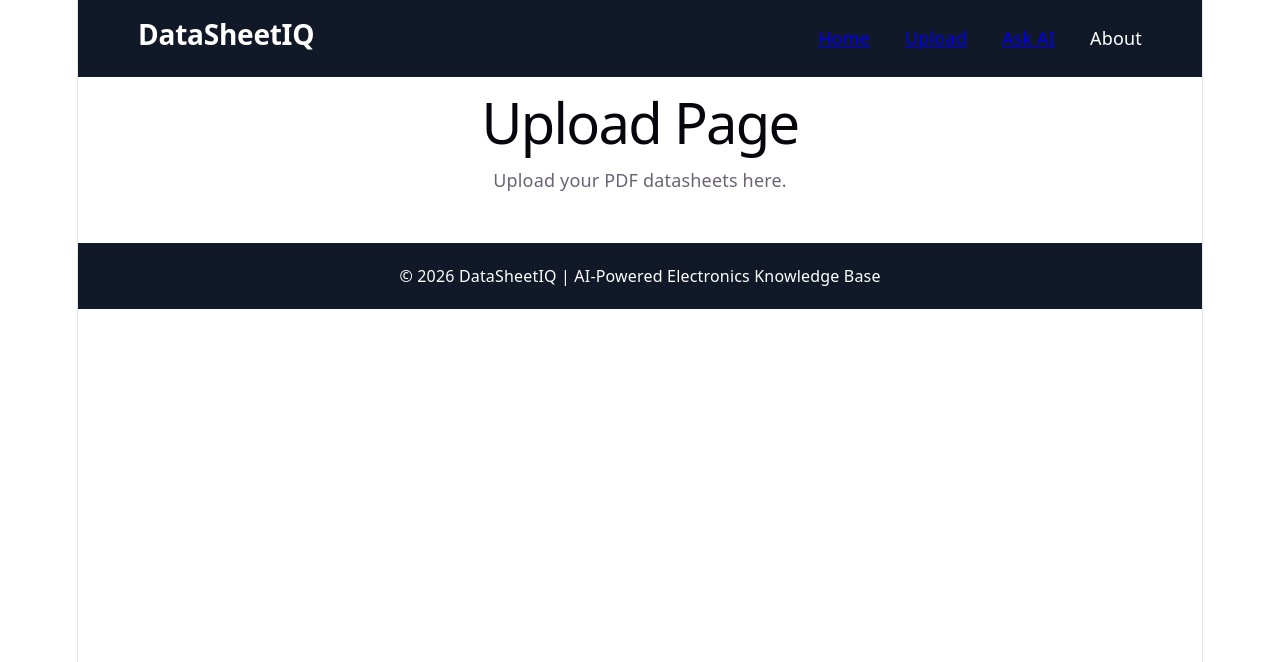
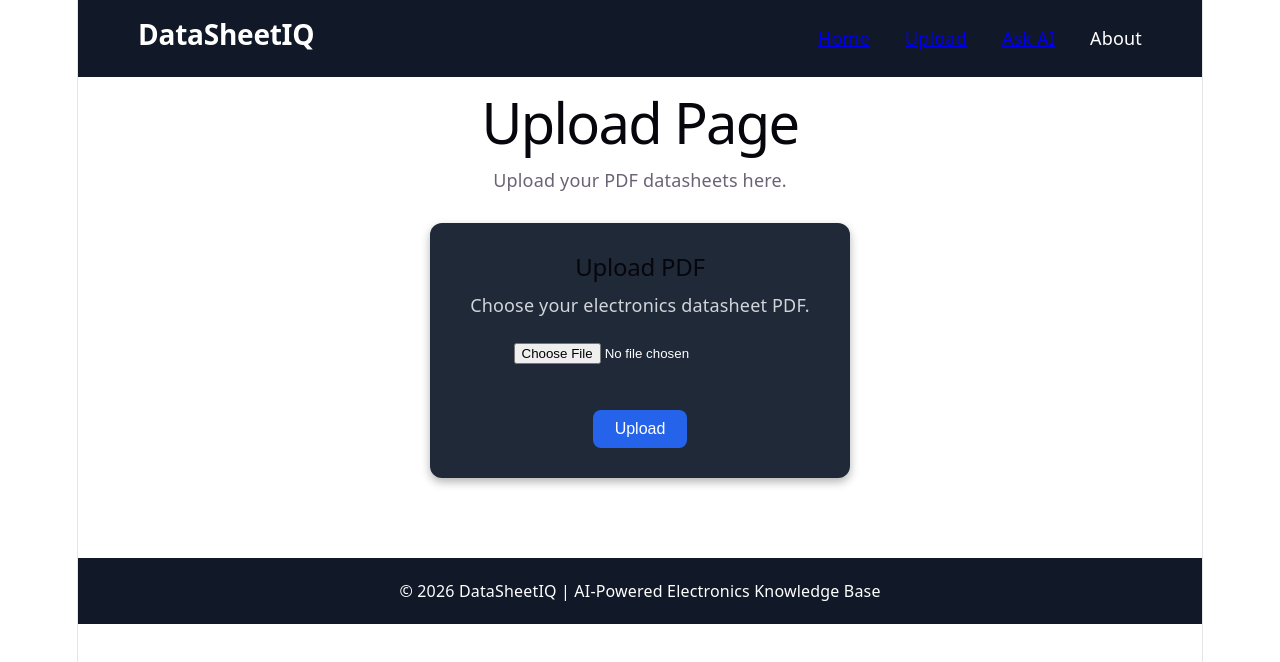
Before and after one commit to Sharmasahil-git/AI-Powered-Electronics-Knowledge-Base, a React app in the folder frontend/: page /upload in a window 1280 px wide. Shown: the top 662 px of the page. Built offline with nearby package versions, Linux system fonts and the light colour scheme; the HTML template or start-up script is replaced by a standard one.

Commit message:
Build Upload Page UI

```diff
--- a/frontend/src/components/UploadBox.jsx
+++ b/frontend/src/components/UploadBox.jsx
@@ -0,0 +1,18 @@
+import "../styles/UploadBox.css";
+function UploadBox() {
+  return (
+    <div className="upload-box">
+      <h2>Upload PDF</h2>
+      <p>Choose your electronics datasheet PDF.</p>
+
+      <input type="file" accept=".pdf" />
+
+      <br />
+      <br />
+
+      <button>Upload</button>
+    </div>
+  );
+}
+
+export default UploadBox;
--- a/frontend/src/pages/Upload.jsx
+++ b/frontend/src/pages/Upload.jsx
@@ -1,8 +1,10 @@
+import UploadBox from "../components/UploadBox";
 function Upload() {
   return (
     <div>
       <h1>Upload Page</h1>
       <p>Upload your PDF datasheets here.</p>
+      <UploadBox />
     </div>
   );
 }
--- /dev/null
+++ b/frontend/src/styles/UploadBox.css
@@ -0,0 +1,37 @@
+.upload-box {
+  width: 420px;
+  margin: 30px auto;
+  padding: 30px;
+  background-color: #1f2937;
+  border-radius: 12px;
+  text-align: center;
+  color: white;
+  box-shadow: 0 4px 10px rgba(0, 0, 0, 0.3);
+}
+
+.upload-box h2 {
+  margin-bottom: 10px;
+}
+
+.upload-box p {
+  margin-bottom: 20px;
+  color: #d1d5db;
+}
+
+.upload-box input {
+  margin-bottom: 20px;
+}
+
+.upload-box button {
+  background-color: #2563eb;
+  color: white;
+  border: none;
+  padding: 10px 22px;
+  border-radius: 8px;
+  cursor: pointer;
+  font-size: 16px;
+}
+
+.upload-box button:hover {
+  background-color: #1d4ed8;
+}
```
